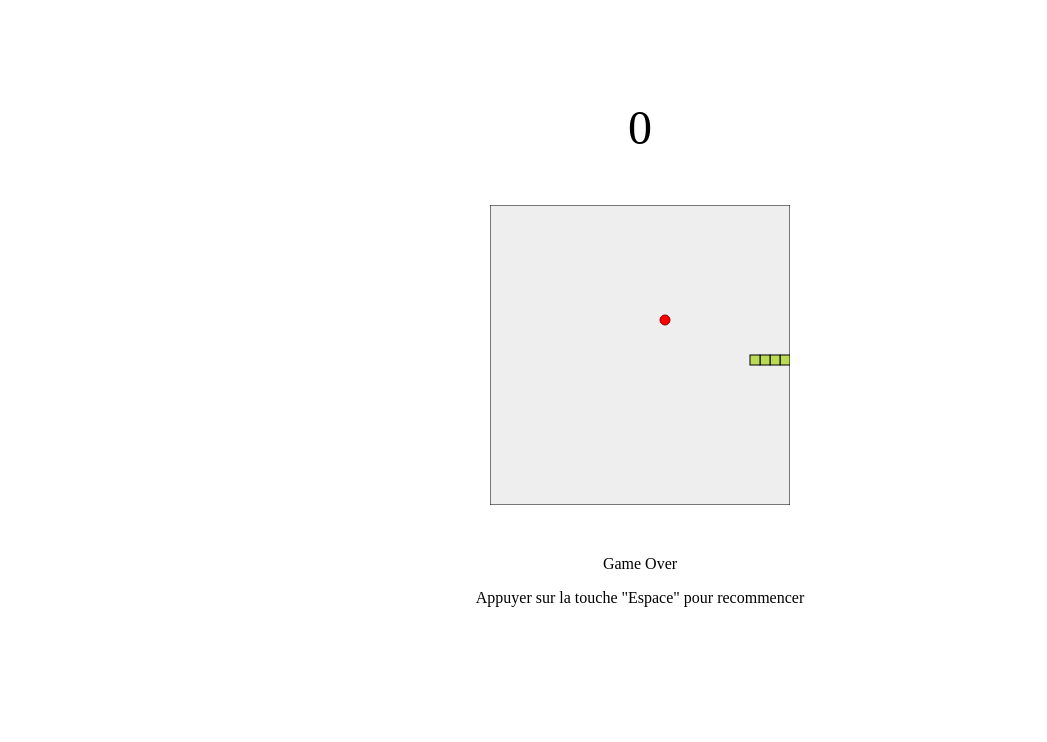
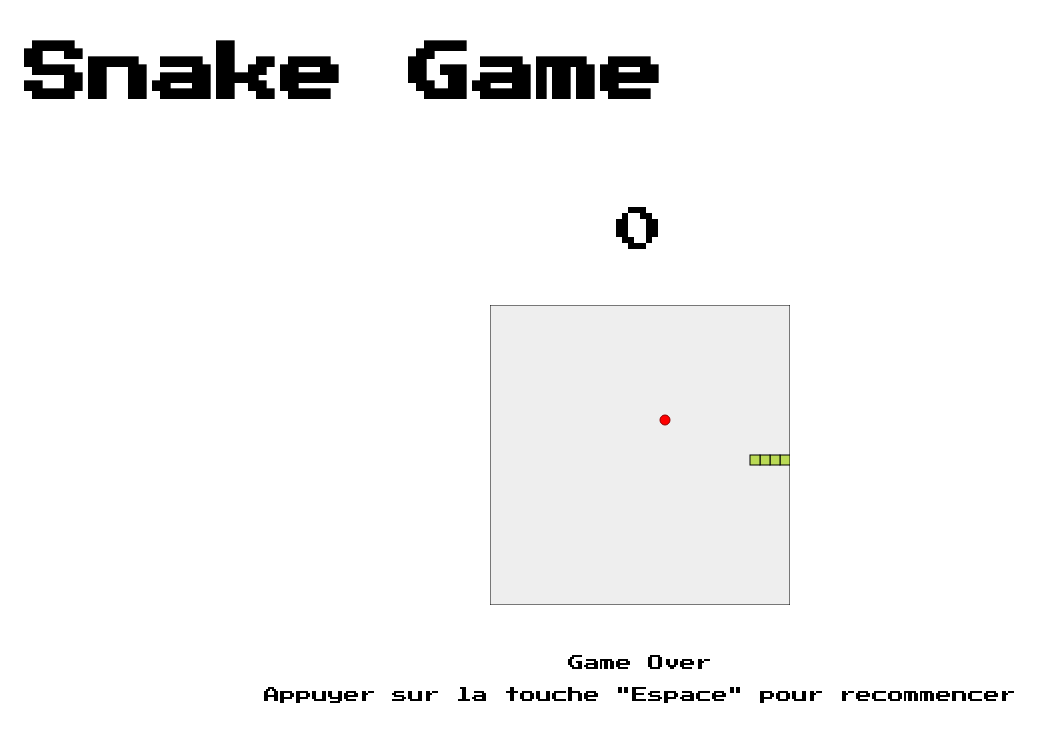
Before and after one commit to Nels18/ng-snake, an Angular app: page / in a window 1280 px wide. Shown: the top 742 px of the page, without its empty margins (0-1047 px from the left). Built offline with nearby package versions, Linux system fonts and the light colour scheme.

Commit message:
Add Title and change font

```diff
--- a/src/app/pages/game/game.component.html
+++ b/src/app/pages/game/game.component.html
@@ -1,3 +1,4 @@
+<h1>Snake Game</h1>
 <div class="score">{{ score }}</div>
 <div class="gameCanvas">
   <canvas #gameCanvas [width]="canvasWidth" [height]="canvasHeight"></canvas>
--- a/src/app/pages/game/game.component.scss
+++ b/src/app/pages/game/game.component.scss
@@ -1,3 +1,7 @@
+h1 {
+  font-size: 4rem;
+  padding-left: 1rem;
+}
 .gameCanvas {
   display: flex;
   justify-content: center;
--- a/src/styles.scss
+++ b/src/styles.scss
@@ -1 +1,5 @@
 /* You can add global styles to this file, and also import other style files */
+@import url('https://fonts.googleapis.com/css2?family=Press+Start+2P&display=swap');
+html {
+  font-family: 'Press Start 2P', monospace;
+}
```
